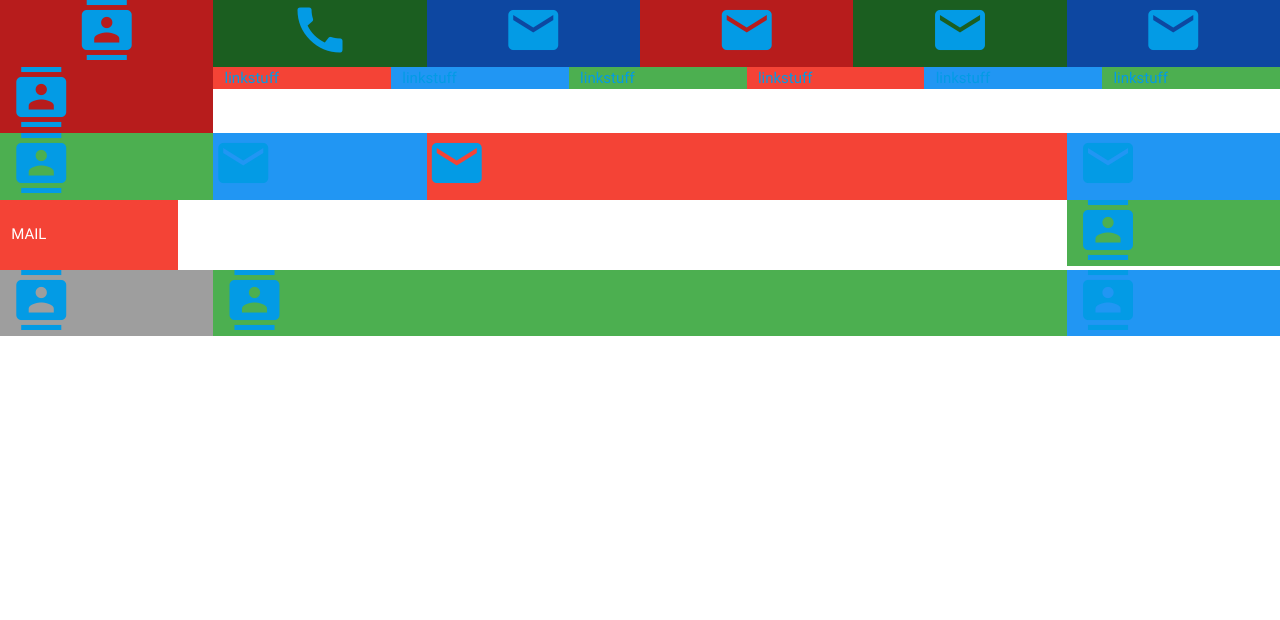
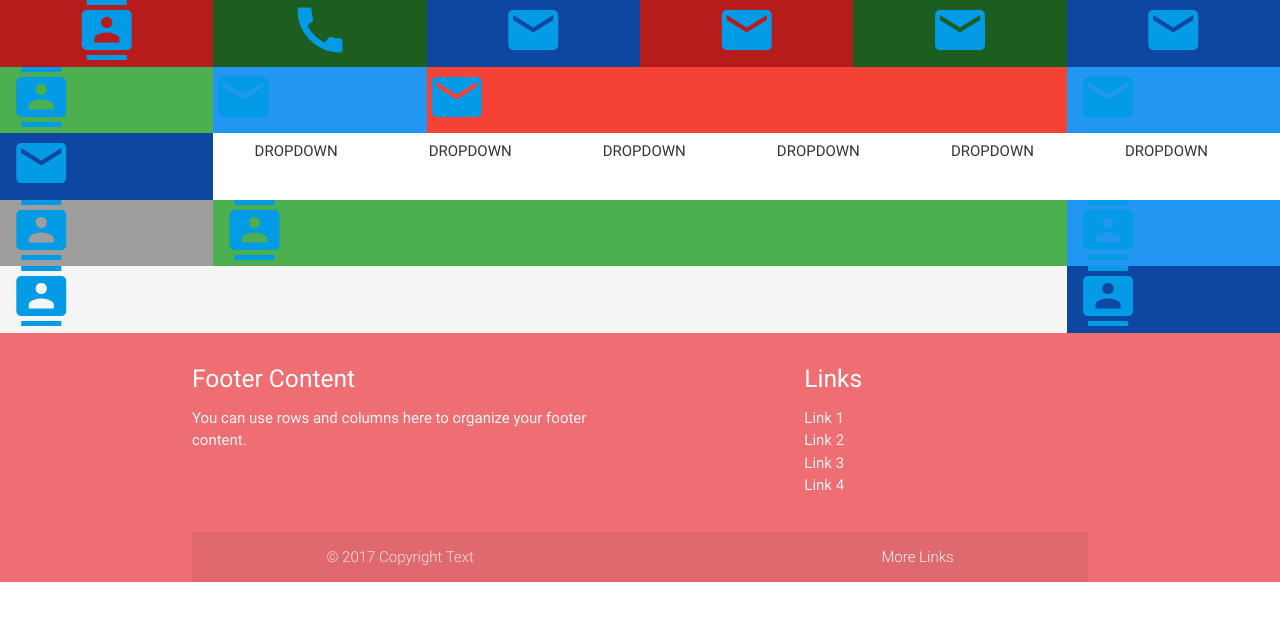
Before and after one commit to sChneizelJ/knightwatchsecurity, a plain HTML site: page index.html in a window 1280 px wide. Drawn offline with nearby package versions, Linux system fonts and the light colour scheme.

Commit message:
New revisions

```diff
--- a/css/style.css
+++ b/css/style.css
@@ -25,3 +25,8 @@
 
   vertical-align: 50% !important;
 }
+.dropWid{
+
+  width: 13.6% !important;
+
+}
--- a/index.html
+++ b/index.html
@@ -5,6 +5,7 @@
     <meta name="viewport" content="width=device-width, initial-scale=1">
     <meta http-equiv="X-UA-Compatible" content="IE=edge">
     <title>KNIGHT WATCH Security Solutions ltd</title>
+    <!--stylesheets do not change order-->
     <link rel="stylesheet" href="https://cdnjs.cloudflare.com/ajax/libs/materialize/0.100.1/css/materialize.min.css">
     <link rel="stylesheet" href="https://fonts.googleapis.com/icon?family=Material+Icons">
     <link rel="stylesheet" href="css/style.css" attr>
@@ -17,48 +18,67 @@
       <div class="col s6 m4 l2 blue darken-4"><a href="www.google.com"><i class="medium material-icons">mail</i></a></div>
       <div class="col s6 m4 l2 red darken-4"><a href="www.google.com"><i class="medium material-icons">mail</i></a></div>
       <div class="col s6 m4 l2 green darken-4"><a href="www.google.com"><i class="medium material-icons">mail</i></a></div>
-      <div class="col s6 m4 l2 blue darken-4"><a href="www.google.com"><i class="medium material-icons">mail      </i></a></div>
+      <div class="col s6 m4 l2 blue darken-4"><a href="www.google.com"><i class="medium material-icons">mail   </i></a></div>
     </div>
-    <div class="row no-padding">
-      <div class="col xl2 red darken-4"><a href="www.google.com"><i class="medium material-icons">contacts</i></a></div>
-      <div class="col s10 m10 l10 no-padding">
-        <ul class="tabs">
-          <li class="col l2 red"> <a href="#stuff1">linkstuff</a></li>
-          <li class="col l2 blue"> <a href="#stuff2">linkstuff</a></li>
-          <li class="col l2 green"><a href="#stuff3">linkstuff</a></li>
-          <li class="col l2 red"><a href="#stuff4">linkstuff</a></li>
-          <li class="col l2 blue"><a href="#stuff5">linkstuff </a></li>
-          <li class="col l2 green"> <a href="#stuff6">linkstuff</a></li>
-        </ul>
-      </div>
-    </div>
+    <!--third row Logo and stuff       -->
     <div class="row no-padding">
       <div class="col xl2 green"><a href="www.google.com"><i class="medium material-icons">contacts</i></a></div>
       <div class="col s8 m8 l8 no-padding red">
         <div class="col s3 m3 l3 no-padding blue"><a href="www.google.com"><i class="medium material-icons">mail  </i></a></div>
-        <div class="col s5 m5 l5 no-padding red"><a href="www.google.com"><i class="medium material-icons">mail    </i></a></div>
+        <div class="col s5 m5 l5 no-padding red"><a href="www.google.com"><i class="medium material-icons">mail</i></a></div>
       </div>
-      <div class="col xl2 blue"><a href="www.google.com"><i class="medium material-icons">mail  </i></a></div>
+      <div class="col xl2 blue"><a href="www.google.com"><i class="medium material-icons">mail</i></a></div>
     </div>
     <div class="row no-padding">
-      <div class="col xl10 no-padding">
-        <!--These are the tabs stucture only -->
-        <ul class="dropdown-content" id="mali">
-          <li><a href="#!">one</a></li>
-          <li><a href="#!">two</a></li>
-          <li class="divider"></li>
-          <li><a href="#!">three</a></li>
-        </ul>
-        <div class="col xl2 red fixH valign-wrapper"><a class="dropdown-button" href="#" data-activates="mali" data-belowOrigin="true"><span class="white-text">MAIL</span></a></div>
-      </div>
-      <div class="col xl2 green"><a href="www.google.com"><i class="medium material-icons">contacts</i></a></div>
+      <div class="col xl2 blue darken-4"><a href="www.google.com"><i class="medium material-icons">mail</i></a></div>
+      <ul class="dropdown-content" id="dropdown1">
+        <li><a href="#!">one</a></li>
+        <li><a href="#!">two</a></li>
+        <li class="divider"></li>
+        <li><a href="#!">three</a></li>
+      </ul>
+      <div class="col dropWid xl2"><a class="dropdown-button btn-flat" href="#!" data-activates="dropdown1">Dropdown</a></div>
+      <div class="col dropWid xl2"><a class="dropdown-button btn-flat" href="#!" data-activates="dropdown1">Dropdown</a></div>
+      <div class="col dropWid xl2"><a class="dropdown-button btn-flat" href="#!" data-activates="dropdown1">Dropdown</a></div>
+      <div class="col dropWid xl2"><a class="dropdown-button btn-flat" href="#!" data-activates="dropdown1">Dropdown</a></div>
+      <div class="col dropWid xl2"><a class="dropdown-button btn-flat" href="#!" data-activates="dropdown1">Dropdown</a></div>
+      <div class="col dropWid xl2"><a class="dropdown-button btn-flat" href="#!" data-activates="dropdown1">Dropdown</a></div>
     </div>
+    <!--mainContent-->
     <div class="row no-padding">
       <div class="col xl2 grey"><a href="www.google.com"><i class="medium material-icons">contacts</i></a></div>
       <div class="col xl8 green"><a href="www.google.com"><i class="medium material-icons">contacts</i></a></div>
       <div class="col xl2 blue"><a href="www.google.com"><i class="medium material-icons">contacts</i></a></div>
     </div>
+    <div class="row no-padding">
+      <div class="col xl10 grey lighten-4"><a href="www.google.com"><i class="medium material-icons">contacts</i></a></div>
+      <div class="col xl2 blue darken-4"><a href="www.google.com"><i class="medium material-icons">contacts</i></a></div>
+    </div>
+    <!--footer    -->
+    <footer class="page-footer">
+      <div class="container">
+        <div class="row">
+          <div class="col l6 s12">
+            <h5 class="white-text">Footer Content</h5>
+            <p class="grey-text text-lighten-4">You can use rows and columns here to organize your footer content.</p>
+          </div>
+          <div class="col l4 offset-l2 s12">
+            <h5 class="white-text">Links</h5>
+            <ul>
+              <li><a class="grey-text text-lighten-3" href="#!">Link 1</a></li>
+              <li><a class="grey-text text-lighten-3" href="#!">Link 2</a></li>
+              <li><a class="grey-text text-lighten-3" href="#!">Link 3</a></li>
+              <li><a class="grey-text text-lighten-3" href="#!">Link 4</a></li>
+            </ul>
+          </div>
+        </div>
+        <div class="footer-copyright">
+          <div class="container">© 2017 Copyright Text<a class="grey-text text-lighten-4 right" href="#!">More Links</a></div>
+        </div>
+      </div>
+    </footer>
   </body>
+  <!--scripts do not change order-->
   <script src="http://code.jquery.com/jquery-3.2.1.min.js" integrity="sha256-hwg4gsxgFZhOsEEamdOYGBf13FyQuiTwlAQgxVSNgt4=" crossorigin="anonymous">   </script>
   <script src="https://cdnjs.cloudflare.com/ajax/libs/materialize/0.100.1/js/materialize.min.js"></script>
   <script type="application/javascript" src="../../js/script.js"></script>
--- a/js/script.js
+++ b/js/script.js
@@ -8,7 +8,7 @@ $(document).ready(function(){
       constrainWidth: false, // Does not change width of dropdown to that of the activator
       hover: true, // Activate on hover
       gutter: 0, // Spacing from edge
-      belowOrigin: false, // Displays dropdown below the button
+      belowOrigin: true, // Displays dropdown below the button
       alignment: 'left', // Displays dropdown with edge aligned to the left of button
       stopPropagation: false // Stops event propagation
     }
```
